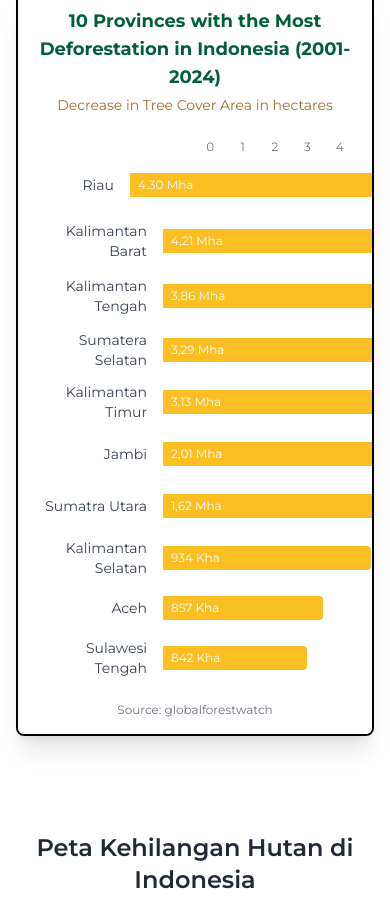
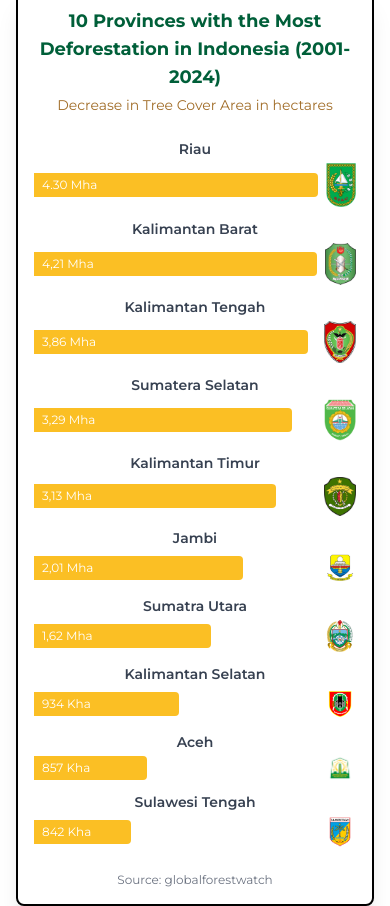
Before and after one commit to ahmadzainulmufid/Save-Forest, a website: page index.html in a window 390 px wide. Shown: the part 2000-2906 px from the top of the page. Drawn offline with nearby package versions, Linux system fonts and the light colour scheme.

Commit message:
responsive edu

```diff
--- a/index.html
+++ b/index.html
@@ -285,158 +285,157 @@
             Decrease in Tree Cover Area in hectares
         </p>
 
-        <!-- Skala -->
-        <div class="flex mb-2 ml-[160px] md:ml-[200px]">
-            <div class="w-12 md:w-24 text-xs text-gray-500 text-center">0</div>
-            <div class="w-12 md:w-24 text-xs text-gray-500 text-center">1</div>
-            <div class="w-12 md:w-24 text-xs text-gray-500 text-center">2</div>
-            <div class="w-12 md:w-24 text-xs text-gray-500 text-center">3</div>
-            <div class="w-12 md:w-24 text-xs text-gray-500 text-center">4</div>
+        <!-- Skala - hanya muncul di desktop -->
+        <div class="hidden md:flex mb-2 md:ml-[200px]">
+            <div class="w-24 text-xs text-gray-500 text-center">0</div>
+            <div class="w-24 text-xs text-gray-500 text-center">1</div>
+            <div class="w-24 text-xs text-gray-500 text-center">2</div>
+            <div class="w-24 text-xs text-gray-500 text-center">3</div>
+            <div class="w-24 text-xs text-gray-500 text-center">4</div>
         </div>
 
-        <!-- Grafik Batang -->
-        <div class="space-y-3 min-w-[600px] md:min-w-0">
+        <!-- Grafik Batang - tidak ada min-width di mobile -->
+        <div class="space-y-3">
             <!-- Riau -->
-            <div class="flex items-center">
-                <div class="items-center w-40 md:w-48 text-sm md:text-base text-gray-700 text-right pr-4">Riau
+            <div class="flex flex-col md:flex-row md:items-center">
+                <div class="w-full md:w-48 text-sm md:text-base text-gray-700 text-center md:text-right pr-0 md:pr-4 font-semibold mb-1 md:mb-0">Riau
                 </div>
-                <div class="w-full flex justify-between items-center gap-6 md:gap-0">
+                <div class="w-full flex justify-between items-center">
                   <div class="h-6 md:h-8 bg-aksen flex items-center text-white text-xs md:text-sm px-2 rounded-r"
-                       style="width: calc(6 * 80px);">
+                       style="width: 95%;">
                       4.30 Mha
                   </div>
-                    <div>
+                  <div class="ml-2">
                     <img src="assets/images/pemprov/pemprov_riau.png" alt="riau" class="w-8">
                   </div>
                 </div>
             </div>
 
             <!-- Kalimantan Barat -->
-            <div class="flex items-center">
-                <div class="w-40 md:w-48 text-sm md:text-base text-gray-700 text-right pr-4">Kalimantan Barat</div>
-                <div class="w-full flex justify-between items-center gap-6 md:gap-0">
+            <div class="flex flex-col md:flex-row md:items-center">
+                <div class="w-full md:w-48 text-sm md:text-base text-gray-700 text-center md:text-right pr-0 md:pr-4 font-semibold mb-1 md:mb-0">Kalimantan Barat</div>
+                <div class="w-full flex justify-between items-center">
                   <div class="h-6 md:h-8 bg-aksen flex items-center text-white text-xs md:text-sm px-2 rounded-r"
-                       style="width: calc(5 * 80px);">
+                       style="width: 90%;">
                       4,21 Mha
                   </div>
-                  <div>
+                  <div class="ml-2">
                     <img src="assets/images/pemprov/pemprov_kalbar.png" alt="riau" class="w-8">
                   </div>
                 </div>
             </div>
 
             <!-- Kalimantan Tengah -->
-            <div class="flex items-center">
-                <div class="w-40 md:w-48 text-sm md:text-base text-gray-700 text-right pr-4">Kalimantan Tengah</div>
-                <div class="w-full flex justify-between items-center gap-6 md:gap-0">
+            <div class="flex flex-col md:flex-row md:items-center">
+                <div class="w-full md:w-48 text-sm md:text-base text-gray-700 text-center md:text-right pr-0 md:pr-4 font-semibold mb-1 md:mb-0">Kalimantan Tengah</div>
+                <div class="w-full flex justify-between items-center">
                   <div class="h-6 md:h-8 bg-aksen flex items-center text-white text-xs md:text-sm px-2 rounded-r"
-                       style="width: calc(4.7 * 80px);">
+                       style="width: 85%;">
                       3,86 Mha
                   </div>
-                  <div>
+                  <div class="ml-2">
                     <img src="assets/images/pemprov/pemprov_kalteng.jpg" alt="riau" class="w-8">
                   </div>
                 </div>
             </div>
 
             <!-- Sumatera Selatan -->
-            <div class="flex items-center">
-                <div class="w-40 md:w-48 text-sm md:text-base text-gray-700 text-right pr-4">Sumatera Selatan</div>
-                <div class="w-full flex justify-between items-center gap-6 md:gap-0">
+            <div class="flex flex-col md:flex-row md:items-center">
+                <div class="w-full md:w-48 text-sm md:text-base text-gray-700 text-center md:text-right pr-0 md:pr-4 font-semibold mb-1 md:mb-0">Sumatera Selatan</div>
+                <div class="w-full flex justify-between items-center">
                   <div class="h-6 md:h-8 bg-aksen flex items-center text-white text-xs md:text-sm px-2 rounded-r"
-                       style="width: calc(4.5 * 80px);">
+                       style="width: 80%;">
                       3,29 Mha
                   </div>
-                  <div>
+                  <div class="ml-2">
                     <img src="assets/images/pemprov/pemprov_sumsel.png" alt="riau" class="w-8">
                   </div>
                 </div>
             </div>
 
             <!-- Kalimantan Timur -->
-            <div class="flex items-center">
-                <div class="w-40 md:w-48 text-sm md:text-base text-gray-700 text-right pr-4">Kalimantan Timur</div>
-                <div class="w-full flex justify-between items-center gap-6 md:gap-0">
+            <div class="flex flex-col md:flex-row md:items-center">
+                <div class="w-full md:w-48 text-sm md:text-base text-gray-700 text-center md:text-right pr-0 md:pr-4 font-semibold mb-1 md:mb-0">Kalimantan Timur</div>
+                <div class="w-full flex justify-between items-center">
                   <div class="h-6 md:h-8 bg-aksen flex items-center text-white text-xs md:text-sm px-2 rounded-r"
-                       style="width: calc(4.2 * 80px);">
+                       style="width: 75%;">
                       3,13 Mha
                   </div>
-                  <div>
+                  <div class="ml-2">
                     <img src="assets/images/pemprov/pemprov_kaltim.png" alt="riau" class="w-8">
                   </div>
                 </div>
             </div>
 
             <!-- Jambi -->
-            <div class="flex items-center">
-                <div class="w-40 md:w-48 text-sm md:text-base text-gray-700 text-right pr-4">Jambi</div>
-                <div class="w-full flex justify-between items-center gap-6 md:gap-0">
+            <div class="flex flex-col md:flex-row md:items-center">
+                <div class="w-full md:w-48 text-sm md:text-base text-gray-700 text-center md:text-right pr-0 md:pr-4 font-semibold mb-1 md:mb-0">Jambi</div>
+                <div class="w-full flex justify-between items-center">
                   <div class="h-6 md:h-8 bg-aksen flex items-center text-white text-xs md:text-sm px-2 rounded-r"
-                       style="width: calc(3.8 * 80px);">
+                       style="width: 65%;">
                       2,01 Mha
                   </div>
-                  <div class="-mr-1">
-                      <img src="assets/images/pemprov/pemprov_jambi.png" alt="riau" class="w-10">
+                  <div class="ml-2">
+                    <img src="assets/images/pemprov/pemprov_jambi.png" alt="riau" class="w-8">
                   </div>
                 </div>
             </div>
 
             <!-- Sumatra Utara -->
-            <div class="flex items-center">
-                <div class="w-40 md:w-48 text-sm md:text-base text-gray-700 text-right pr-4">Sumatra Utara</div>
-                <div class="w-full flex justify-between items-center gap-6 md:gap-0">
+            <div class="flex flex-col md:flex-row md:items-center">
+                <div class="w-full md:w-48 text-sm md:text-base text-gray-700 text-center md:text-right pr-0 md:pr-4 font-semibold mb-1 md:mb-0">Sumatra Utara</div>
+                <div class="w-full flex justify-between items-center">
                   <div class="h-6 md:h-8 bg-aksen flex items-center text-white text-xs md:text-sm px-2 rounded-r"
-                       style="width: calc(3.4 * 80px);">
+                       style="width: 55%;">
                       1,62 Mha
                   </div>
-                  <div class="-mr-1">
-                      <img src="assets/images/pemprov/pemprov_sumut.png" alt="riau" class="w-10">
+                  <div class="ml-2">
+                    <img src="assets/images/pemprov/pemprov_sumut.png" alt="riau" class="w-8">
                   </div>
                 </div>
             </div>
 
             <!-- Kalimantan Selatan -->
-            <div class="flex items-center">
-                <div class="w-40 md:w-48 text-sm md:text-base text-gray-700 text-right pr-4">Kalimantan Selatan</div>
-                <div class="w-full flex justify-between items-center gap-6 md:gap-0">
+            <div class="flex flex-col md:flex-row md:items-center">
+                <div class="w-full md:w-48 text-sm md:text-base text-gray-700 text-center md:text-right pr-0 md:pr-4 font-semibold mb-1 md:mb-0">Kalimantan Selatan</div>
+                <div class="w-full flex justify-between items-center">
                   <div class="h-6 md:h-8 bg-aksen flex items-center text-white text-xs md:text-sm px-2 rounded-r"
-                       style="width: calc(2.6 * 80px);">
+                       style="width: 45%;">
                       934 Kha
                   </div>
-                  <div class="-mr-1">
-                      <img src="assets/images/pemprov/pemprov_kalsel.png" alt="riau" class="w-10">
+                  <div class="ml-2">
+                    <img src="assets/images/pemprov/pemprov_kalsel.png" alt="riau" class="w-8">
                   </div>
                 </div>
             </div>
 
             <!-- Aceh -->
-            <div class="flex items-center">
-                <div class="w-40 md:w-48 text-sm md:text-base text-gray-700 text-right pr-4">Aceh</div>
-                <div class="w-full flex justify-between items-center gap-6 md:gap-0">
+            <div class="flex flex-col md:flex-row md:items-center">
+                <div class="w-full md:w-48 text-sm md:text-base text-gray-700 text-center md:text-right pr-0 md:pr-4 font-semibold mb-1 md:mb-0">Aceh</div>
+                <div class="w-full flex justify-between items-center">
                   <div class="h-6 md:h-8 bg-aksen flex items-center text-white text-xs md:text-sm px-2 rounded-r"
-                       style="width: calc(2 * 80px);">
+                       style="width: 35%;">
                       857 Kha
                   </div>
-                  <div class="-mr-2">
-                      <img src="assets/images/pemprov/pemprov_aceh.png" alt="riau" class="w-12">
+                  <div class="ml-2">
+                    <img src="assets/images/pemprov/pemprov_aceh.png" alt="riau" class="w-8">
                   </div>
                 </div>
             </div>
 
             <!-- Sulawesi Tengah -->
-            <div class="flex items-center">
-                <div class="w-40 md:w-48 text-sm md:text-base text-gray-700 text-right pr-4">Sulawesi Tengah</div>
-                <div class="w-full flex justify-between items-center gap-6 md:gap-0">
+            <div class="flex flex-col md:flex-row md:items-center">
+                <div class="w-full md:w-48 text-sm md:text-base text-gray-700 text-center md:text-right pr-0 md:pr-4 font-semibold mb-1 md:mb-0">Sulawesi Tengah</div>
+                <div class="w-full flex justify-between items-center">
                   <div class="h-6 md:h-8 bg-aksen flex items-center text-white text-xs md:text-sm px-2 rounded-r"
-                       style="width: calc(1.8 * 80px);">
+                       style="width: 30%;">
                       842 Kha
                   </div>
-                  <div class="-mr-1">
-                      <img src="assets/images/pemprov/pemprov_sulteng.png" alt="riau" class="w-10">
+                  <div class="ml-2">
+                    <img src="assets/images/pemprov/pemprov_sulteng.png" alt="riau" class="w-8">
                   </div>
                 </div>
             </div>
-
         </div>
 
         <!-- Footer -->
```
Also changed, not shown: aboutus.html (+4 -14 lines), action.html (+1 -1 lines), contribution.html (+100 -10 lines), education.html (+60 -97 lines), assets/images/dimasadlan2.png (added). Lines whose indentation alone changed are shown as unchanged.
